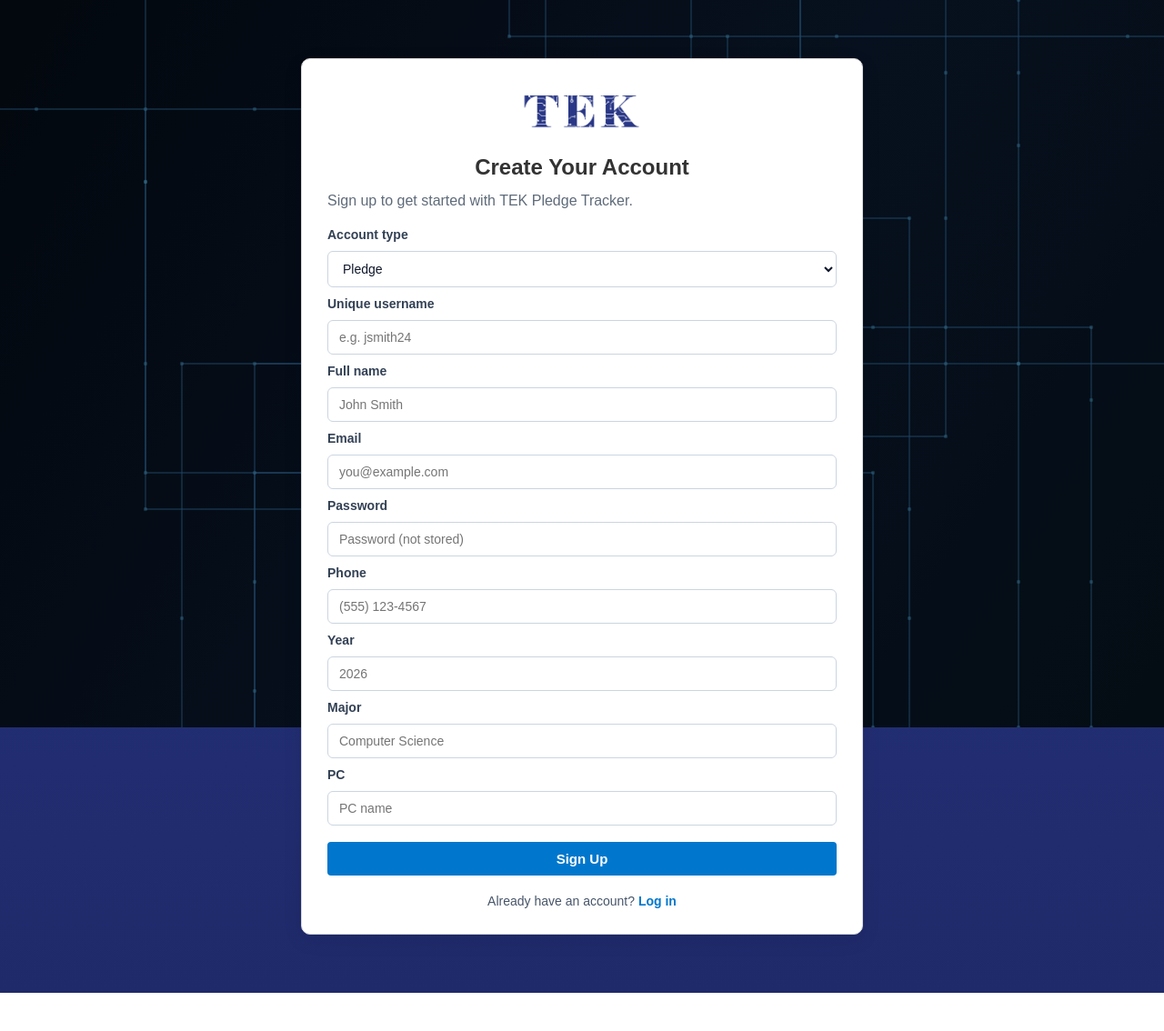
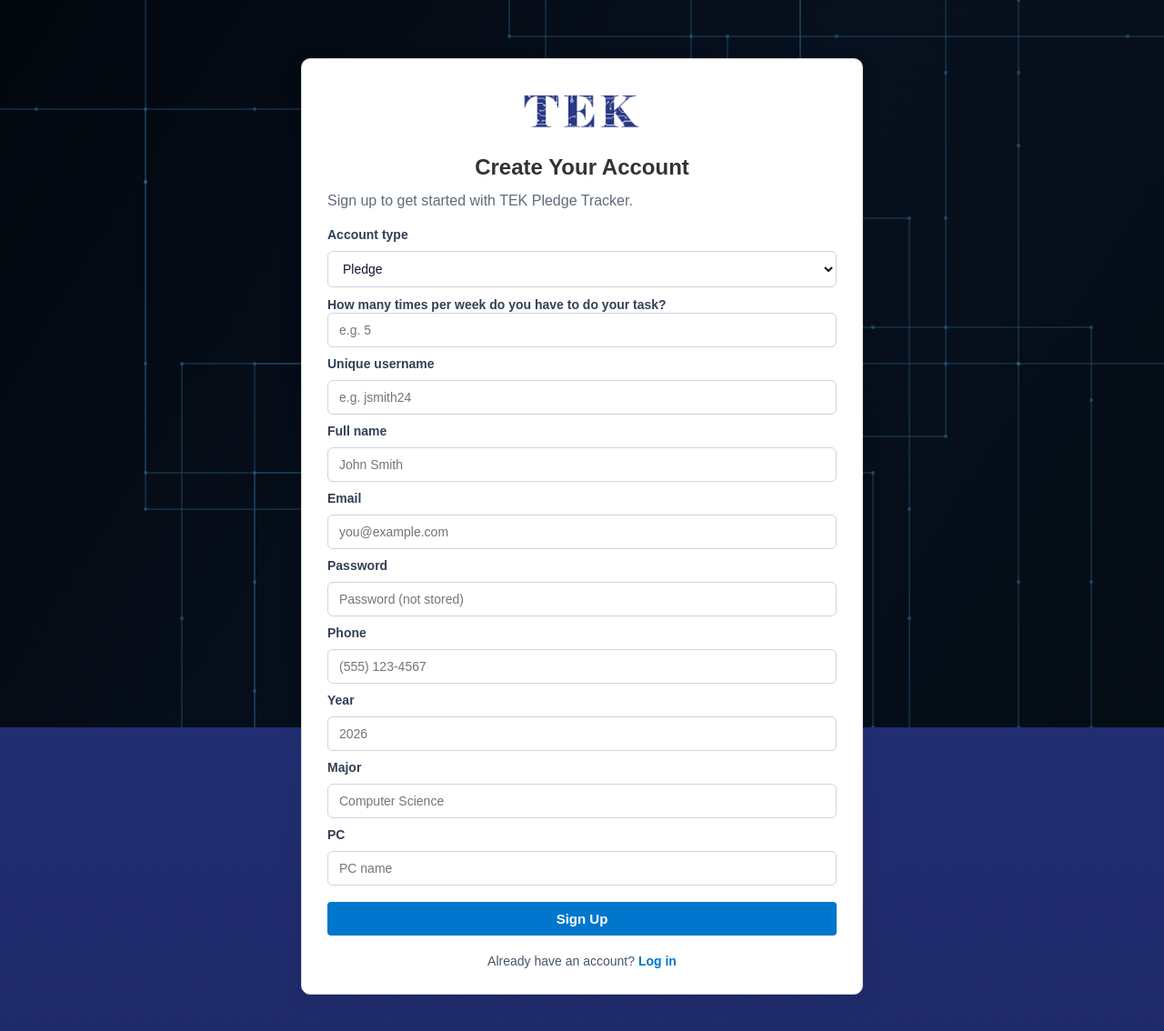
Before and after one commit to atkasperr/TekPledgeTracker, a Flask app: page /signup in a window 1280 px wide. Shown: the top 1134 px of the page at 91% size. Before the commit the page ends 1092 px from the top, so only its background shows below. Run offline with Flask 3, Linux system fonts and the light colour scheme; parts of the project's set-up code (start-up, migrations or seed data) failed here and were passed over; some libraries are stand-ins or nearby versions.

Commit message:
Ask about weekly task on sign-up

```diff
--- a/app.py
+++ b/app.py
@@ -130,7 +130,7 @@ def api_pledges():
 
         # Only allow columns that the signup form sends.
         # This avoids Supabase/PostgREST errors when extra keys (like `role`) aren't present in the table schema.
-        allowed_fields = {'uniquename', 'name', 'email', 'phone', 'year', 'major', 'pc'}
+        allowed_fields = {'uniquename', 'name', 'email', 'phone', 'year', 'major', 'pc', 'tasks_per_week'}
         payload = {k: v for k, v in payload.items() if k in allowed_fields}
 
         # Normalize empty strings and trim whitespace.
@@ -150,6 +150,15 @@ def api_pledges():
                 payload['year'] = int(payload['year'])
             except (TypeError, ValueError):
                 return jsonify({'status': 'error', 'message': 'year must be a number'}), 400
+
+        if payload.get('tasks_per_week') is not None:
+            try:
+                n = int(payload['tasks_per_week'])
+            except (TypeError, ValueError):
+                return jsonify({'status': 'error', 'message': 'tasks_per_week must be a number'}), 400
+            if n < 0 or n > 50:
+                return jsonify({'status': 'error', 'message': 'tasks_per_week must be between 0 and 50'}), 400
+            payload['tasks_per_week'] = n
 
         try:
             res = supabase.table('pledges').insert(payload).execute()
--- a/static/js/signup.js
+++ b/static/js/signup.js
@@ -1,5 +1,21 @@
 document.addEventListener('DOMContentLoaded', () => {
 	const form = document.getElementById('signup-form');
+	const roleSelect = document.getElementById('role');
+	const pledgeFields = document.getElementById('pledge-signup-fields');
+	const tasksPerWeekInput = document.getElementById('tasks_per_week');
+
+	function syncPledgeFieldsVisibility() {
+		const isPledge = roleSelect && roleSelect.value === 'pledge';
+		if (pledgeFields) pledgeFields.style.display = isPledge ? '' : 'none';
+		if (tasksPerWeekInput) {
+			tasksPerWeekInput.disabled = !isPledge;
+			if (!isPledge) tasksPerWeekInput.value = '';
+		}
+	}
+	if (roleSelect) {
+		roleSelect.addEventListener('change', syncPledgeFieldsVisibility);
+		syncPledgeFieldsVisibility();
+	}
 
 	// initialize supabase client from config.js
 	const supabaseClient = typeof supabase !== 'undefined' && CONFIG ? supabase.createClient(CONFIG.SUPABASE_URL, CONFIG.SUPABASE_KEY) : null;
--- a/templates/signup.html
+++ b/templates/signup.html
@@ -18,6 +18,11 @@
                 <option value="pledge" selected>Pledge</option>
                 <option value="brother">Brother</option>
             </select>
+
+            <div id="pledge-signup-fields">
+                <label for="tasks_per_week">How many times per week do you have to do your task?</label>
+                <input id="tasks_per_week" type="number" name="tasks_per_week" min="0" max="50" step="1" placeholder="e.g. 5">
+            </div>
 
             <label for="uniquename">Unique username</label>
             <input id="uniquename" type="text" name="uniquename" placeholder="e.g. jsmith24" required>
```
